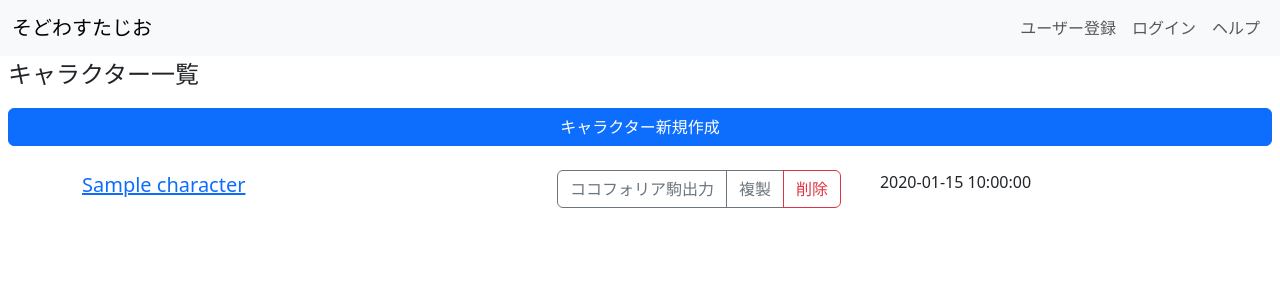
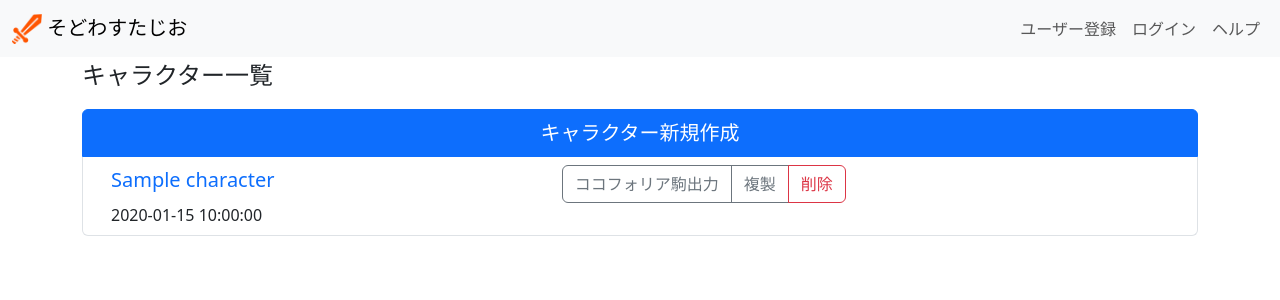
Before and after one commit to hazE0-03/swstudio-repository, a FastAPI app: template myapp/templates/index.html in a window 1280 px wide. Shown: the top 300 px of the page. Run offline with FastAPI, Linux system fonts and the light colour scheme; the template is opened without the code that fills it: most values are stand-ins (such as "Sample title", 1, 10 or a date in 2020).

Commit message:
index.html、base.htmlを変更し、create.htmlの修正を開始しました。

```diff
--- a/myapp/static/css/style.css
+++ b/myapp/static/css/style.css
@@ -14,6 +14,10 @@ body {
     height: 100%;
     font-family: Sora, "sans-serif";
     color: var(--body);
+}
+
+.character-name-link-for-update {
+    text-decoration: none;
 }
 
 .form-signup {
@@ -57,3 +61,18 @@ body {
     border-top-left-radius: 0;
     border-top-right-radius: 0;
 }
+
+.list-group-item {
+    display: flex !important;
+    align-items: center !important;
+    justify-content: center !important;
+}
+
+.update-time-block {
+    display: table;
+
+    &>p {
+        display: table-cell;
+        vertical-align: middle;
+    }
+}
--- a/myapp/templates/base.html
+++ b/myapp/templates/base.html
@@ -29,7 +29,11 @@
     <header>
         <nav class="navbar navbar-expand-md bg-body-tertiary">
             <div class="container-xxl">
-                <a class="navbar-brand" href="{{url_for('index') }}">そどわすたじお</a>
+                <a class="navbar-brand" href="{{url_for('index') }}">
+                    <img src="../static/image/android-chrome-512x512.png" alt="Logo" width="30" height="30"
+                        class="d-inline-block align-text-top">
+                    そどわすたじお
+                </a>
                 <button class="navbar-toggler" type="button" data-bs-toggle="collapse"
                     data-bs-target="#navbarNavAltMarkup" aria-controls="navbarNavAltMarkup" aria-expanded="false"
                     aria-label="Toggle navigation">
--- a/myapp/templates/index.html
+++ b/myapp/templates/index.html
@@ -1,17 +1,18 @@
 {% extends "base.html" %}
 {% block content %}
 
-<div class="ms-2 me-2">
+<div class="container-md">
     <p class="fs-4">キャラクター一覧</p>
-    <div class="d-grid gap-2">
-        <a class="btn btn-primary" role="button" href="{{url_for('create') }}">キャラクター新規作成</a>
-    </div>
-    <br>
+    <div class="list-group">
+        <a class="list-group-item list-group-item-action active fs-5" aria-current="true"
+            href="{{url_for('create') }}">キャラクター新規作成</a>
         {% for character in characters %}
+        <li class="list-group-item">
             <div class="container-md">
                 <div class="row">
                     <div class="col-5">
-                <a class="fs-5" href="/{{ character.id }}/update">{{ character.name }}</a>
+                        <a class="character-name-link-for-update fs-5" href="/{{ character.id }}/update">{{
+                            character.name }}</a>
                     </div>
                     <div class="col-md-auto">
                         <div class="btn-group" role="group" aria-label="Basic mixed styles example">
@@ -21,13 +22,14 @@
                                 onclick="location.href='/{{ character.id }}/delete'">削除</button>
                         </div>
                     </div>
-            <div class="col-md-2 text-end">
+                    <div class="update-time-block col-md-4 text-xxl-end">
                         <p>{{ character.update_time }}</p>
                     </div>
                 </div>
             </div>
-    <br>
+        </li>
         {% endfor %}
+    </div>
 </div>
 
 {% endblock %}
```
Also changed, not shown: myapp/templates/create.html (+58 -2 lines). Lines whose indentation alone changed are shown as unchanged.
